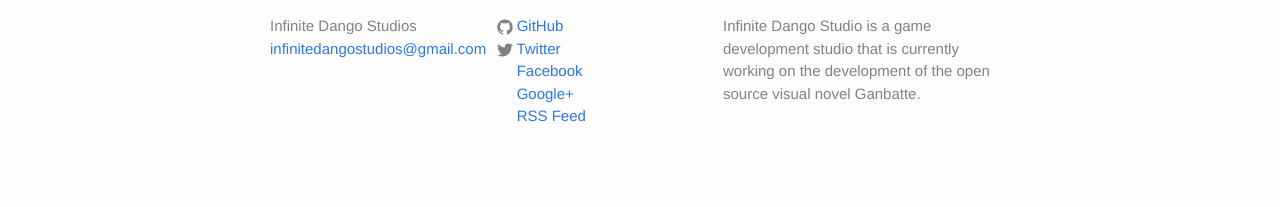
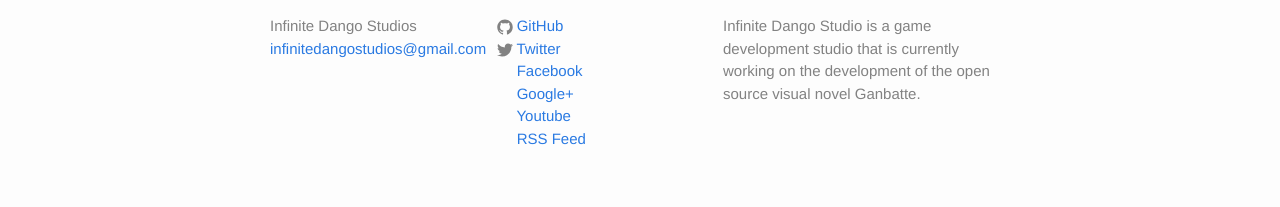
Before and after one commit to Infinite-Dango-Studios/Infinite-Dango-Studios.github.io, a Jekyll site: the page built from index.html, in a window 1280 px wide. Shown: the part 984-1191 px from the top of the page. Built offline with Jekyll 4.4.1, drawn with Linux system fonts in a browser that asks for light colours; comment, search, counter and statistics services are not loaded.

Commit message:
Added youtube channel to footer
Added a section for the studio YouTube account to the site's footer.
Also added a config setting to declare the name/location of the studio's
YouTube account.

```diff
--- a/_config.yml
+++ b/_config.yml
@@ -8,6 +8,7 @@ url: "http://infinite-dango-studios.github.io" # the base hostname & protocol fo
 github_username:  Infinite-Dango-Studios
 facebook_username:  GanbatteVisualNovel
 googleplus_username: InfinitedangostudiosGithubIo0
+youtube_username: UCsZsNSM0VzPtR3gcTOCk0eg
 logo: "https://infinite-dango-studios.github.io/images/studio_logo.png"
 
 # Build settings
--- a/_includes/footer.html
+++ b/_includes/footer.html
@@ -67,6 +67,18 @@
           </li>
           {% endif %}
 
+          {% if site.youtube_username %}
+          <li>
+            <a href="https://www.youtube.com/channel/{{ site.youtube_username }}">
+              <div style="width: 16px; display: inline-block;">
+                  <span class="icon  icon--youtube"></span>
+              </div>
+
+              <span class="username">Youtube</span>
+            </a>
+          </li>
+          {% endif %}
+
           <li>
             <a href="/feed.xml">
               <div style="width: 16px; display: inline-block;">
```
